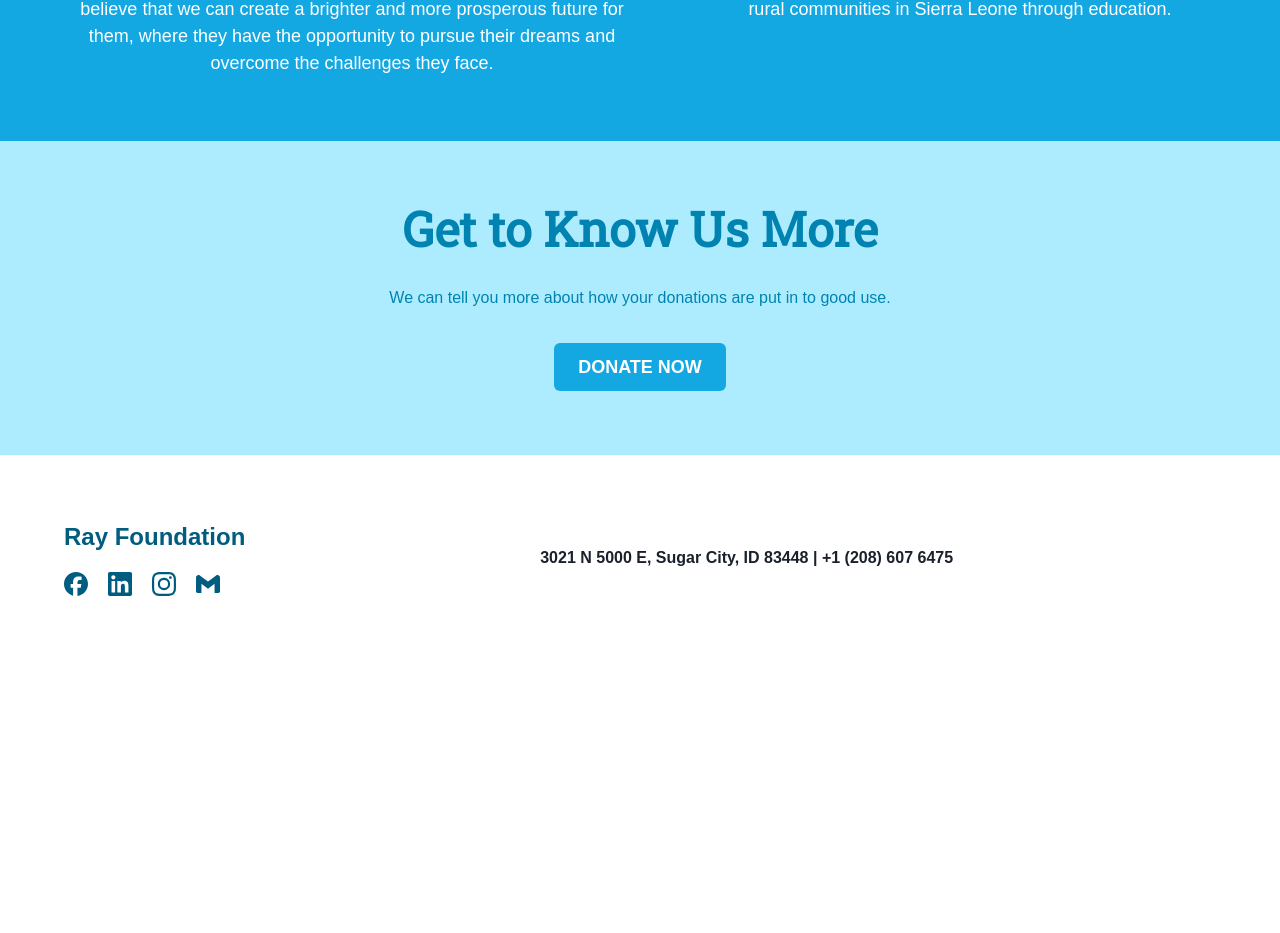
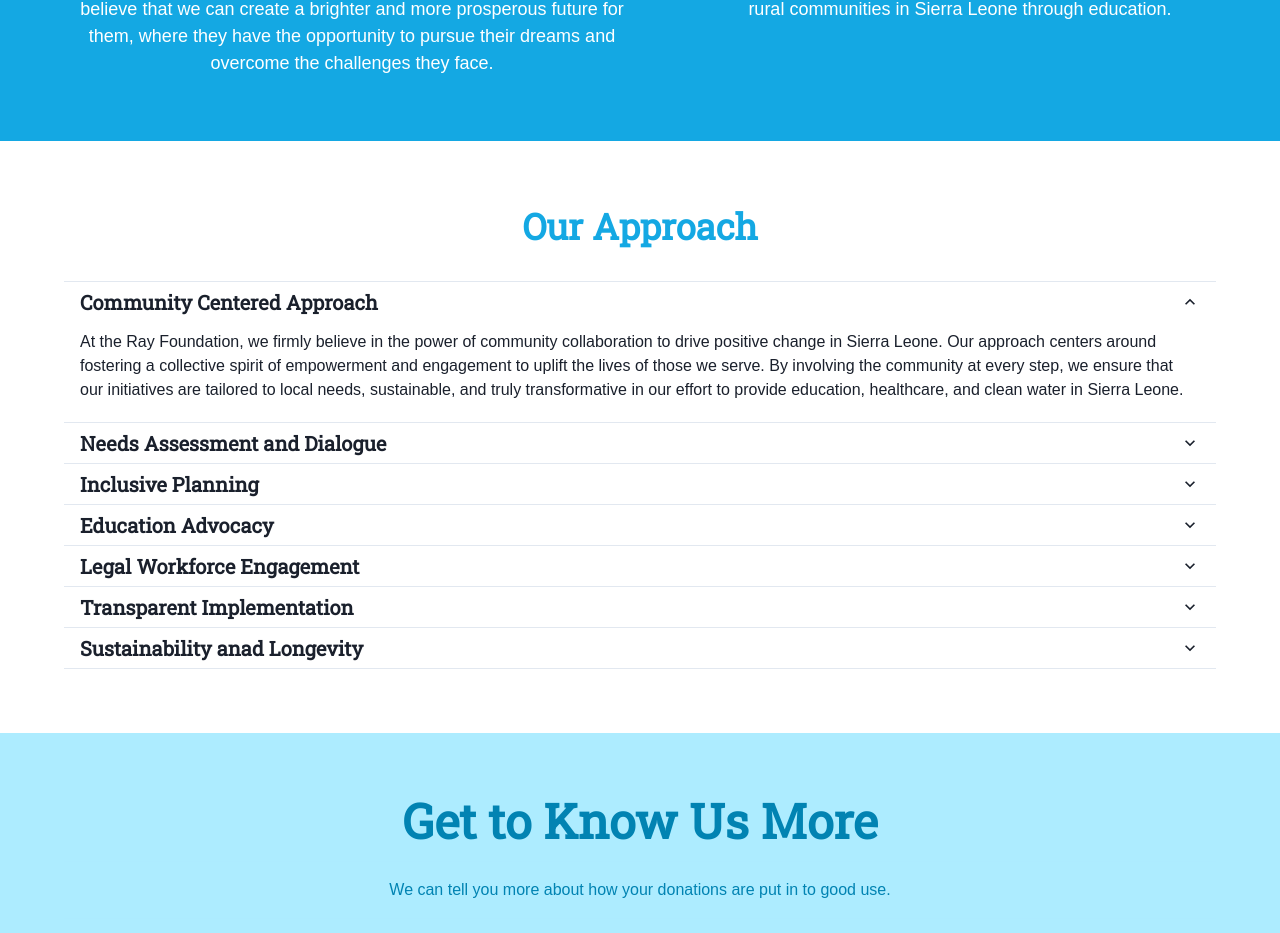
Before and after one commit to spencer-rafada/RayFoundation, a Next.js app: page /about in a window 1280 px wide. Shown: the part 870-1803 px from the top of the page. Before the commit the page ends 1530 px from the top, so only its background shows below. Built offline with nearby package versions, Linux system fonts and the light colour scheme; a web font is replaced by a local one.

Commit message:
added scrolling functionality when approach is clicked in home page

```diff
--- a/src/app/(home)/Approach.tsx
+++ b/src/app/(home)/Approach.tsx
@@ -1,13 +1,6 @@
-import {
-  Card,
-  CardHeader,
-  Flex,
-  Grid,
-  GridItem,
-  Heading,
-  Link,
-} from '@chakra-ui/react'
+import { Flex, Grid, GridItem, Heading } from '@chakra-ui/react'
 import React from 'react'
+import ApproachItem from './ApproachItem'
 
 export default function Approach() {
   // Approaches
@@ -36,48 +29,25 @@ export default function Approach() {
           className='gap-x-8'
         >
           <GridItem>
-            <Link href='/about'>
-              <Card>
-                <CardHeader>
-                  <Heading as='h3' size='md'>
-                    Community Centered Approach
-                  </Heading>
-                </CardHeader>
-              </Card>
-            </Link>
+            <ApproachItem href='/about' title='Community Centered Approach' />
           </GridItem>
           <GridItem className='md:even:mt-10'>
-            <Link href='/about'>
-              <Card>
-                <CardHeader>
-                  <Heading as='h3' size='md'>
-                    Needs Assessment and Dialogue
-                  </Heading>
-                </CardHeader>
-              </Card>
-            </Link>
+            <ApproachItem href='/about' title='Needs Assessment and Dialogue' />
           </GridItem>
           <GridItem>
-            <Link href='/about'>
-              <Card>
-                <CardHeader>
-                  <Heading as='h3' size='md'>
-                    Inclusive Planning
-                  </Heading>
-                </CardHeader>
-              </Card>
-            </Link>
+            <ApproachItem href='/about' title='Inclusive Planning' />
           </GridItem>
           <GridItem className='md:even:mt-10'>
-            <Link href='/about'>
-              <Card>
-                <CardHeader>
-                  <Heading as='h3' size='md'>
-                    Education Advocacy
-                  </Heading>
-                </CardHeader>
-              </Card>
-            </Link>
+            <ApproachItem href='/about' title='Education Advocacy' />
+          </GridItem>
+          <GridItem className='md:even:mt-10'>
+            <ApproachItem href='/about' title='Legal Workforce Engagement' />
+          </GridItem>
+          <GridItem className='md:even:mt-10'>
+            <ApproachItem href='/about' title='Transparent Implementation' />
+          </GridItem>
+          <GridItem className='md:even:mt-10'>
+            <ApproachItem href='/about' title='Sustainability and Longevity' />
           </GridItem>
         </Grid>
       </Flex>
--- /dev/null
+++ b/src/app/(home)/ApproachItem.tsx
@@ -0,0 +1,28 @@
+'use client'
+import { Card, CardHeader, Heading } from '@chakra-ui/react'
+import Link from 'next/link'
+import React from 'react'
+
+export default function ApproachItem({
+  href,
+  title,
+}: {
+  href: string
+  title: string
+}) {
+  const handleClick = () => {
+    sessionStorage.setItem('approach', 'true')
+  }
+
+  return (
+    <Link href={href} onClick={handleClick}>
+      <Card>
+        <CardHeader>
+          <Heading as='h3' size='md'>
+            {title}
+          </Heading>
+        </CardHeader>
+      </Card>
+    </Link>
+  )
+}
--- /dev/null
+++ b/src/app/about/components/AboutContent.tsx
@@ -0,0 +1,37 @@
+'use client'
+import React, { useEffect, useRef } from 'react'
+import OurStory from './OurStory'
+import VisionMission from './VisionMission'
+import CTASection from '@/app/(home)/CTASection'
+import Approach from './Approaches'
+import { Box } from '@chakra-ui/react'
+
+export default function AboutContent() {
+  const ref = useRef<HTMLElement | null>(null)
+
+  useEffect(() => {
+    if (sessionStorage.getItem('approach')) {
+      setTimeout(() => {
+        ref.current?.scrollIntoView({
+          behavior: 'smooth',
+          block: 'start',
+        })
+      }, 500)
+      sessionStorage.removeItem('approach')
+    }
+  }, [ref])
+
+  return (
+    <>
+      <OurStory />
+      <VisionMission />
+      <Box ref={ref as React.RefObject<HTMLDivElement>}>
+        <Approach />
+      </Box>
+      <CTASection
+        heading='Get to Know Us More'
+        subheading='We can tell you more about how your donations are put in to good use.'
+      />
+    </>
+  )
+}
--- a/src/app/about/page.tsx
+++ b/src/app/about/page.tsx
@@ -1,8 +1,6 @@
 import { Metadata } from 'next'
 import React from 'react'
-import OurStory from './components/OurStory'
-import VisionMission from './components/VisionMission'
-import CTASection from '../(home)/CTASection'
+import AboutContent from './components/AboutContent'
 
 export const metadata: Metadata = {
   title: 'About',
@@ -12,12 +10,7 @@ export const metadata: Metadata = {
 export default function About() {
   return (
     <>
-      <OurStory />
-      <VisionMission />
-      <CTASection
-        heading='Get to Know Us More'
-        subheading='We can tell you more about how your donations are put in to good use.'
-      />
+      <AboutContent />
     </>
   )
 }
```
